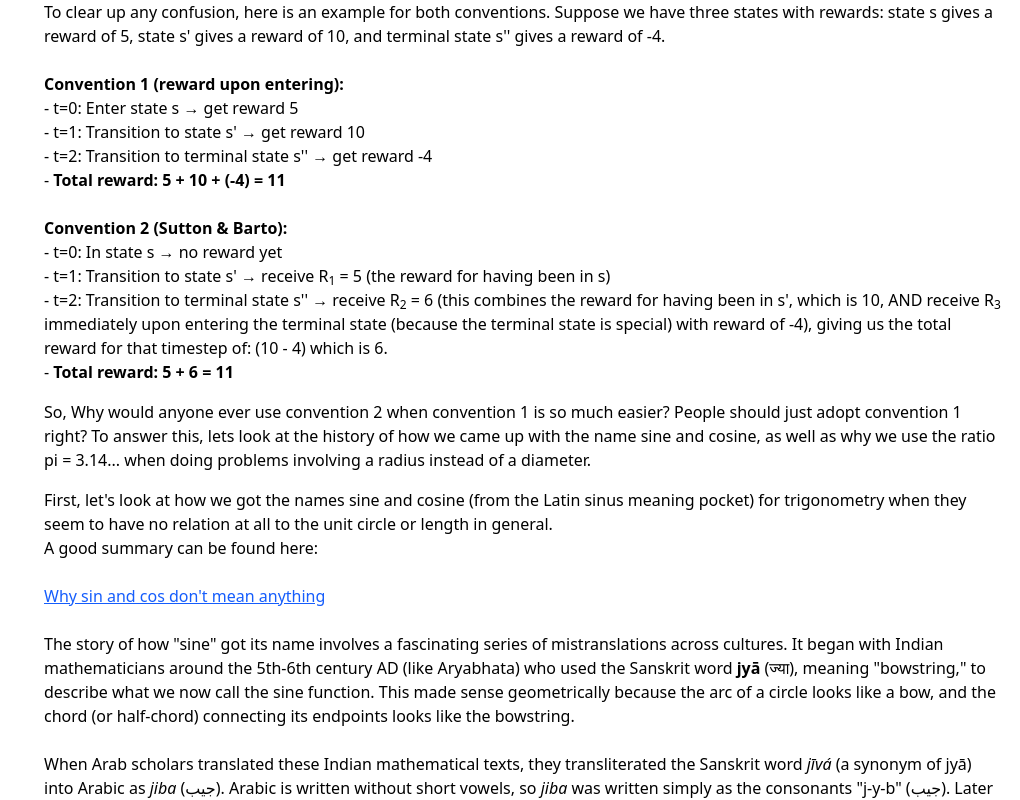
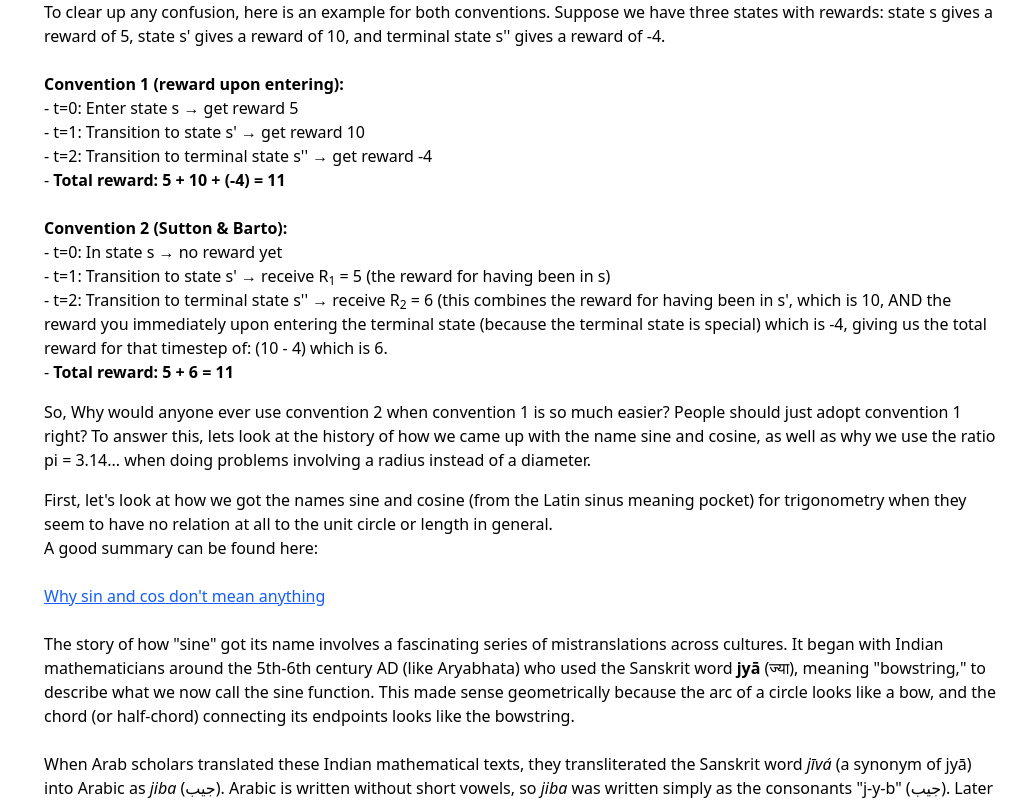
Before and after one commit to WilliamGiammona/learning-ai, a Next.js app: page /reinforcement-learning in a window 1280 px wide. Shown: the part 10895-11695 px from the top of the page, without its empty margins (260-1280 px from the left). Built offline with nearby package versions, Linux system fonts and the light colour scheme.

Commit message:
continuing Markov Decision Processes

```diff
--- a/app/reinforcement-learning/page.tsx
+++ b/app/reinforcement-learning/page.tsx
@@ -1096,10 +1096,10 @@ export default function ReinforcementLearningPage() {
               (the reward for having been in s)
               <br />- t=2: Transition to terminal state s'' → receive R
               <sub>2</sub> = 6 (this combines the reward for having been in s',
-              which is 10, AND receive R<sub>3</sub> immediately upon entering
-              the terminal state (because the terminal state is special) with
-              reward of -4), giving us the total reward for that timestep of:
-              (10 - 4) which is 6.
+              which is 10, AND the reward you immediately upon entering the
+              terminal state (because the terminal state is special) which is
+              -4, giving us the total reward for that timestep of: (10 - 4)
+              which is 6.
               <br />- <strong>Total reward: 5 + 6 = 11</strong>
               <br />
             </p>
@@ -1151,7 +1151,7 @@ export default function ReinforcementLearningPage() {
               In the 12th century, when European scholars translated Arabic
               mathematical texts into Latin, they translated <em>jayb</em>{" "}
               (pocket) as the Latin word <em>sinus</em>, which also means
-              "pocket". Finally, in the 1590s, English mathematician Thomas Fale
+              "pocket". Finally, in 1593, English mathematician Thomas Fale
               borrowed the Latin <em>sinus</em> into English as "sine", and
               that&apos;s the word we still use today, instead of using the
               words bowstring and co-bowstring (which make much more sense)
```
